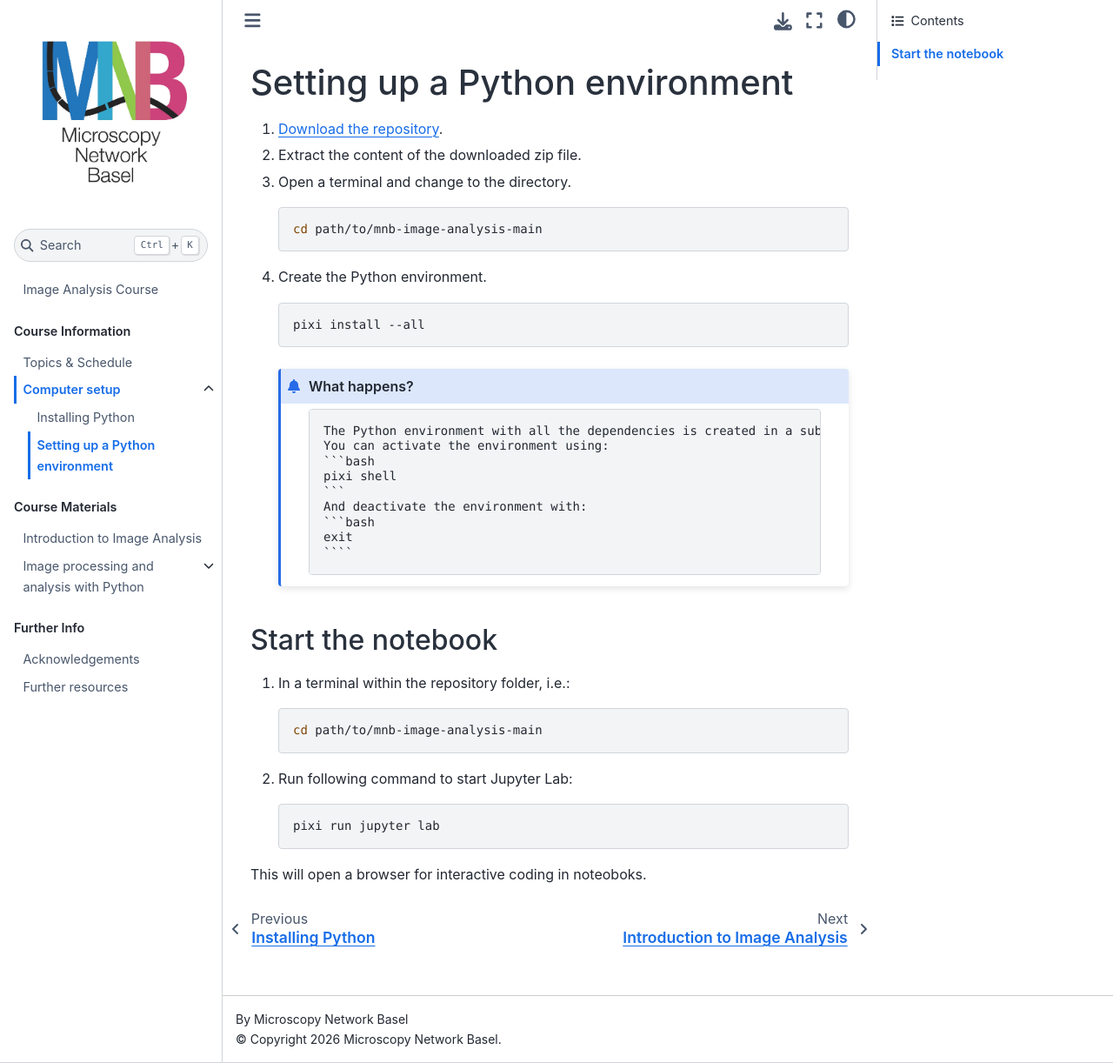
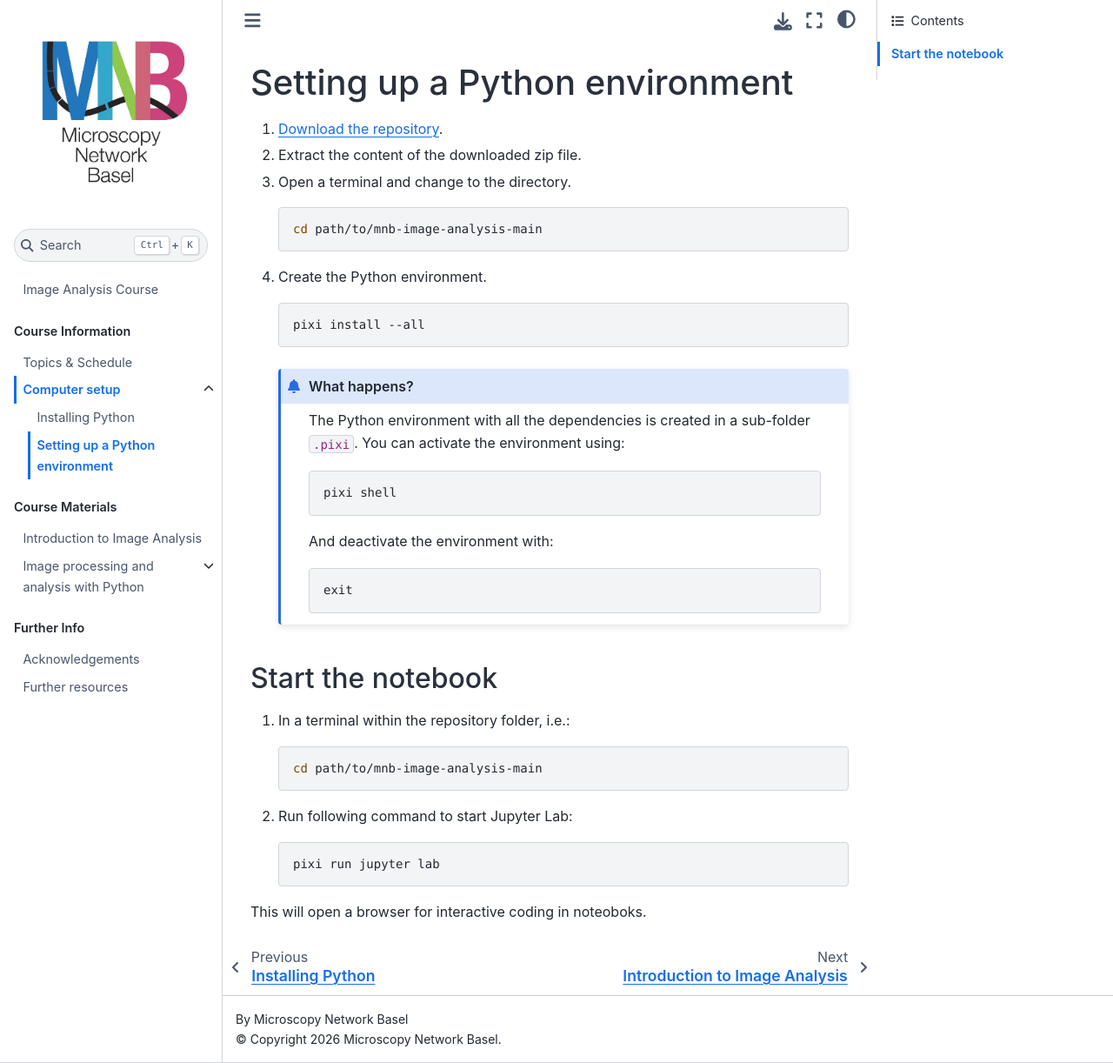
Before and after one commit to m-albert/mnb-image-analysis, a Jupyter Book: the page built from book/setup/setup_environment.md, in a window 1280 px wide and 1222 px high. Shown: the whole window at 87% size. Built offline with Jupyter Book 1.0.4 settings and Sphinx 7.4.7 and the Sphinx Book theme 1.1.4, drawn with Linux system fonts in a browser that asks for light colours; pages that are not in the unit, such as notebooks, are missing from menus.

Commit message:
Make 'Setting up Python environment' look better

`````diff
--- a/book/setup/setup_environment.md
+++ b/book/setup/setup_environment.md
@@ -12,15 +12,15 @@
     pixi install --all
     ```
     ```{admonition} What happens?
-        The Python environment with all the dependencies is created in a sub-folder `.pixi`.
-        You can activate the environment using:
-        ```bash
+    The Python environment with all the dependencies is created in a sub-folder `.pixi`.
+    You can activate the environment using:
+
         pixi shell
-        ```
-        And deactivate the environment with:
-        ```bash
+
+    And deactivate the environment with:
+
         exit
-        ````
+
     ````
 
 ## Start the notebook
`````
